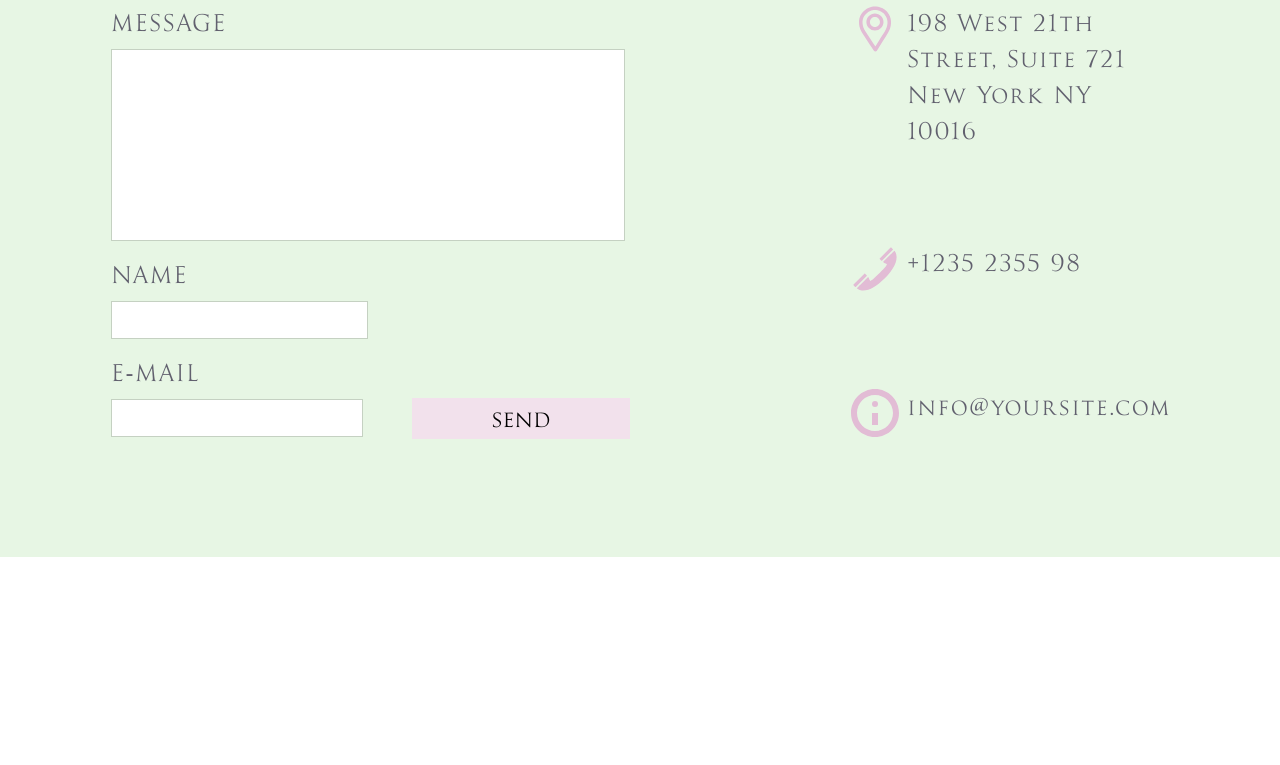
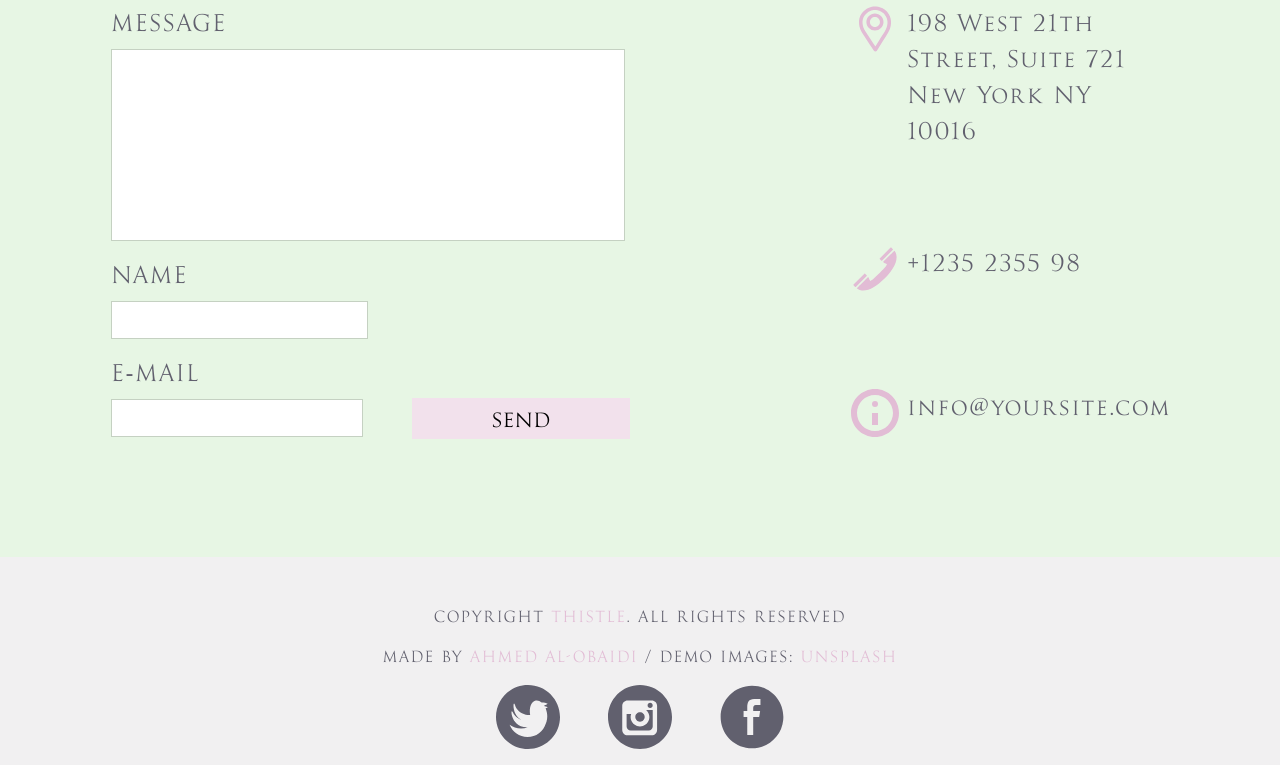
Before and after one commit to muubar/clean-thistle-template, a website built with webpack: page src/index.html in a window 1280 px wide. Shown: the part 3344-4109 px from the top of the page. Before the commit the page ends 3933 px from the top, so only its background shows below. Built offline with nearby package versions, Linux system fonts and the light colour scheme; files whose address does not match are found by name.

Commit message:
finish "footer" section

```diff
--- a/src/index.html
+++ b/src/index.html
@@ -433,6 +433,15 @@
       </div>
     </div>
   </section>
+  <footer class="text-center text-uppercase pb-3">
+    <p class="pt-5">copyright <span class="accent">thistle</span>. all rights reserved</p>
+    <p>Made by <a href="https://github.com/muubar">ahmed al-obaidi</a> / Demo Images: <a href="https://unsplash.com/">Unsplash</a></p>
+    <div class="d-flex justify-content-between mx-auto">
+      <a href="#"><img src="twitter.svg"></a>
+      <a href="#"><img src="instagram.svg"></a>
+      <a href="#"><img src="facebook.svg"></a>
+    </div>
+  </footer>
 </body>
 
 </html>
--- a/src/scss/style.scss
+++ b/src/scss/style.scss
@@ -12,11 +12,13 @@
 
 
 $text-color: #61606e;
+$pastel-4: #ad5e92;
 $pastel-3: #cc90b7;
 $pastel-2: #f2e1ec;
 $pastel-1: #e2bcd5;
 $yellow-2: #ffffec;
 $green-2: #e7f6e4;
+$gray: #f1f0f1;
 $primary-font-family: 'goudy-trajan-regular',
 serif;
 $secondary-font-family: 'goudy-trajan',
@@ -32,6 +34,28 @@ body {
 *::selection {
   background: #E2BCD5;
   color: #325576;
+}
+
+a {
+  color: $pastel-1;
+}
+
+a:hover {
+  color: $pastel-4;
+}
+
+footer {
+  margin-top: -2rem;
+  background-color: $gray;
+  span {
+    color: $pastel-1;
+  }
+  div {
+    max-width: 18rem;
+  }
+  img {
+    width: 4rem;
+  }
 }
 
 .text-41 {
@@ -364,7 +388,6 @@ button:focus,
   }
   .header-border {
     margin: 0;
-
   }
   .navbar-collapse {
     font-size: 1.5rem;
```
Also changed, not shown: dist/facebook.svg (added), dist/index.html, dist/instagram.svg (added), dist/style.css, dist/twitter.svg (added), src/facebook.svg (added), src/instagram.svg (added), src/twitter.svg (added).
